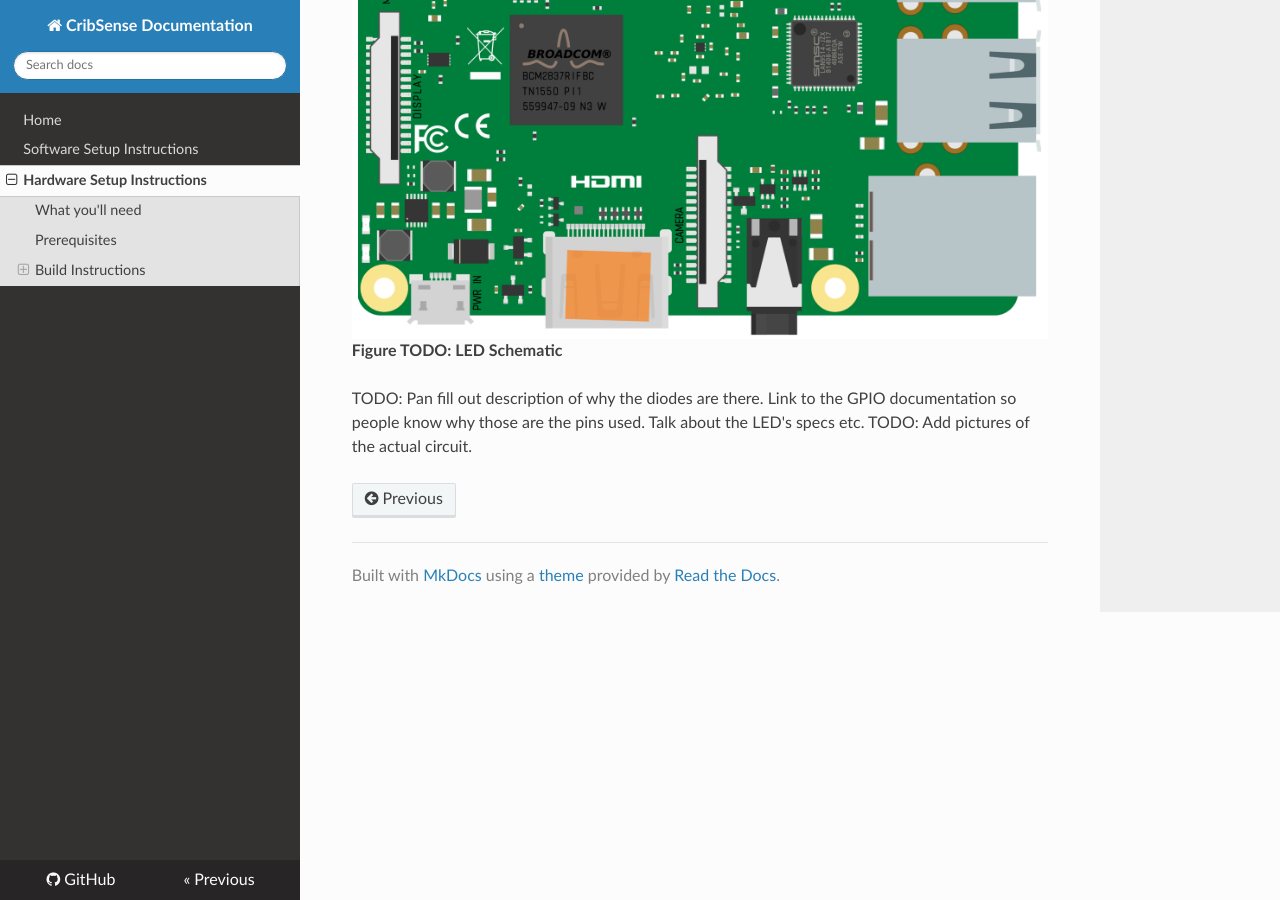
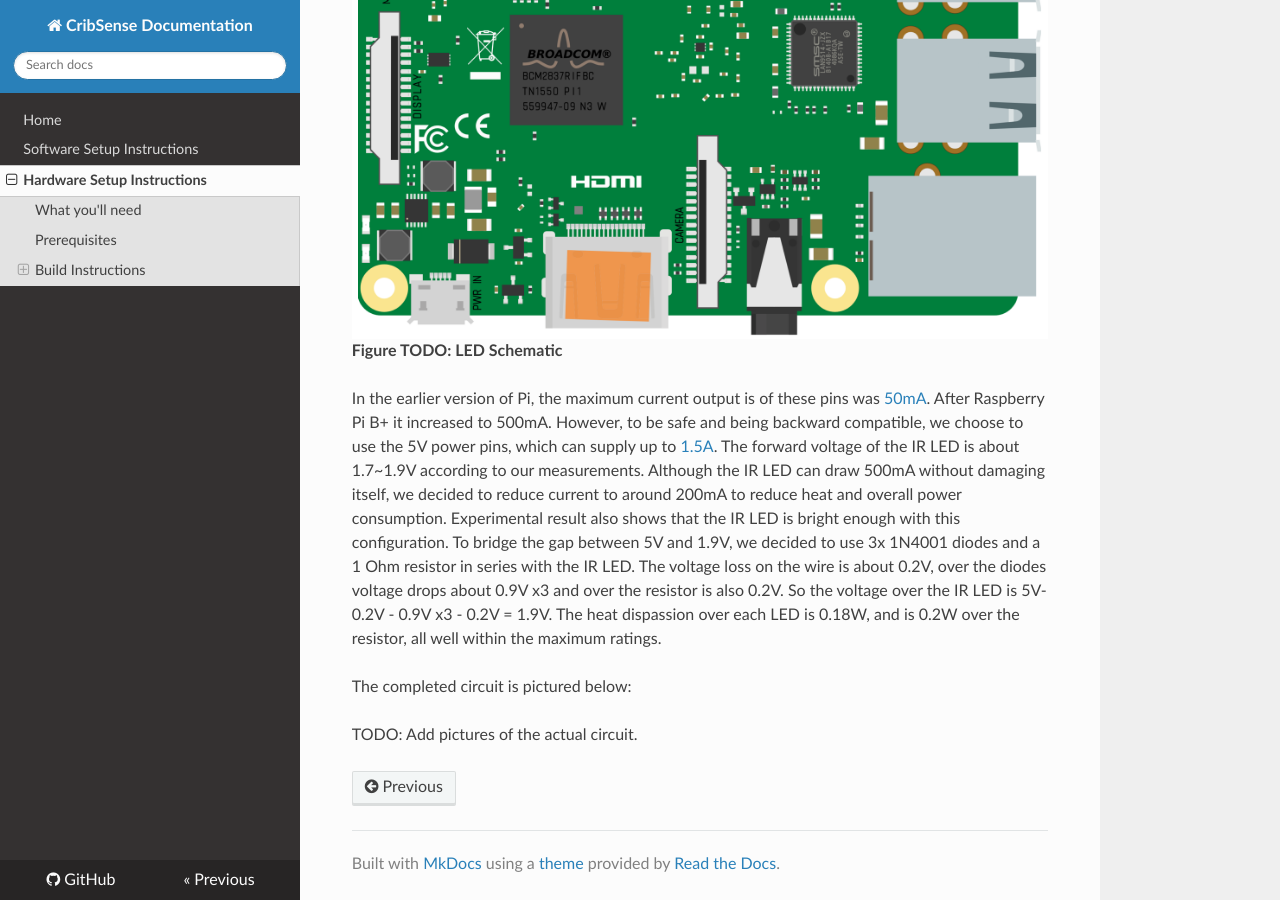
Before and after one commit to lukehsiao/CribSense, an MkDocs documentation site: the page built from docs/setup/hw-setup.md, in a window 1280 px wide and 900 px high, scrolled down 1999 px. Built offline with MkDocs 1.6.1, drawn with Linux system fonts in a browser that asks for light colours; nearby versions of some CDN libraries; old or Windows-style settings are respelled for this version of MkDocs.

Commit message:
Add Pan's description of the LED circuit.
This closes #34.

```diff
--- a/docs/setup/hw-setup.md
+++ b/docs/setup/hw-setup.md
@@ -14,7 +14,7 @@
 -   [1W IR LED](https://www.amazon.com/DIYmall%C2%AE-Infrared-Adjustable-Resistor-Raspberry/dp/B00NUOO1HQ)
 -   [MicroSD Card](https://www.amazon.com/Samsung-Class-Adapter-MB-MP32DA-AM/dp/B00IVPU7KE) (we went with a class 10 16GB card, the faster the card the better)
 -   [Flex Cable for Raspberry Pi Camera (18")](https://www.adafruit.com/products/1730)
--   [[3x] 1N4001 diodes](<https://www.adafruit.com/product/755>)
+-   [\[3x\] 1N4001 diodes](https://www.adafruit.com/product/755)
 -   [1 ohm, 1W resistor](http://www.parts-express.com/10-ohm-1w-flameproof-resistor-10-pcs--003-1)
 -   Wires
 -   Soldering iron
@@ -41,5 +41,8 @@
 ![led](../img/led-schematic.png)
 **Figure TODO: LED Schematic**
 
-TODO: Pan fill out description of why the diodes are there. Link to the GPIO documentation so people know why those are the pins used. Talk about the LED's specs etc.
+In the earlier version of Pi, the maximum current output is of these pins was [50mA](http://pinout.xyz/pinout/pin1_3v3_power). After Raspberry Pi B+ it increased to 500mA. However, to be safe and being backward compatible, we choose to use the 5V power pins, which can supply up to [1.5A](http://pinout.xyz/pinout/pin2_5v_power). The forward voltage of the IR LED is about 1.7~1.9V according to our measurements. Although the IR LED can draw 500mA without damaging itself, we decided to reduce current to around 200mA to reduce heat and overall power consumption. Experimental result also shows that the IR LED is bright enough with this configuration. To bridge the gap between 5V and 1.9V, we decided to use 3x 1N4001 diodes and a 1 Ohm resistor in series with the IR LED. The voltage loss on the wire is about 0.2V, over the diodes voltage drops about 0.9V x3 and over the resistor is also 0.2V. So the voltage over the IR LED is 5V- 0.2V - 0.9V x3 - 0.2V = 1.9V. The heat dispassion over each LED is 0.18W, and is 0.2W over the resistor, all well within the maximum ratings.
+
+The completed circuit is pictured below:
+
 TODO: Add pictures of the actual circuit.
```
